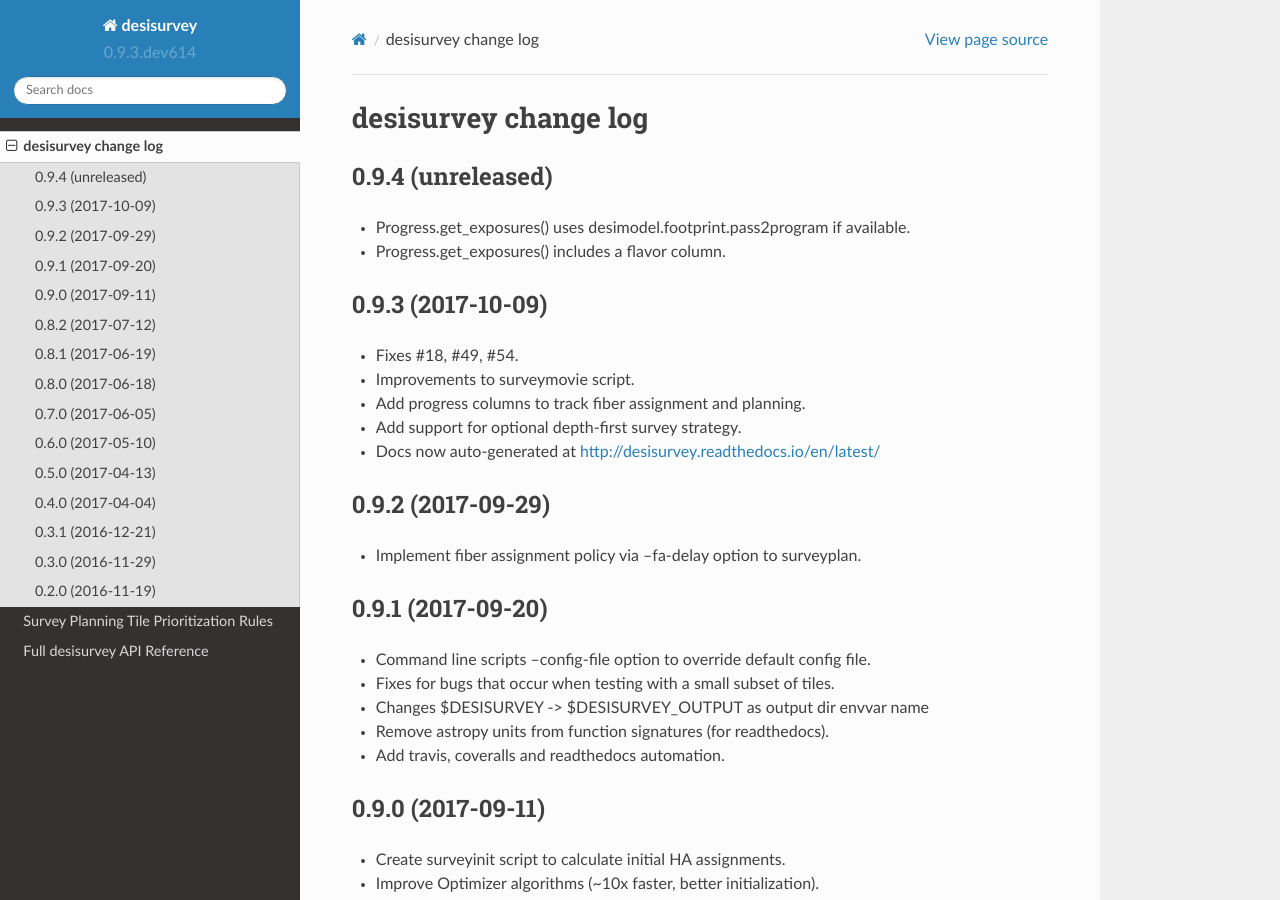
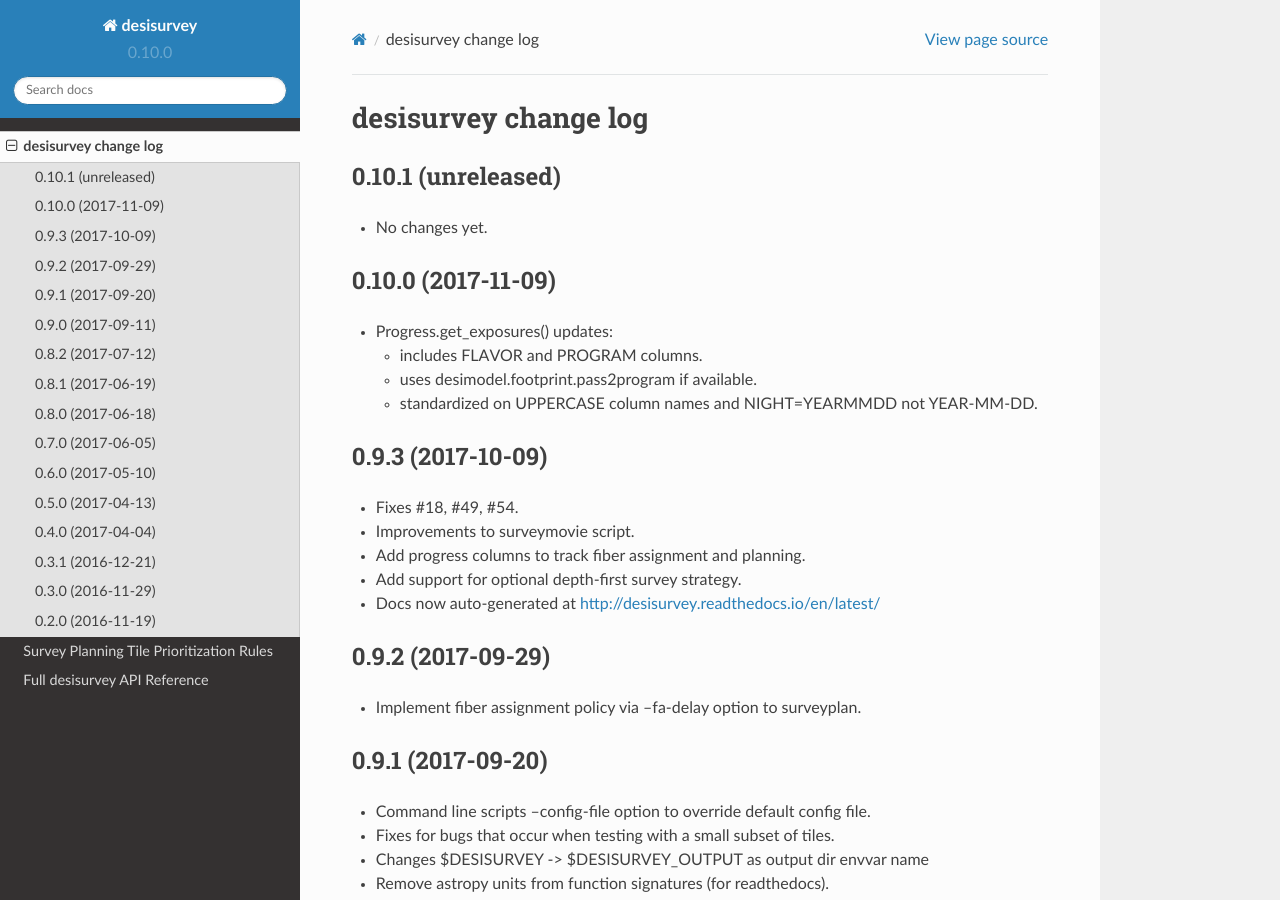
Before and after one commit to desihub/desisurvey, a Sphinx documentation site: the page built from doc/changes.rst, in a window 1280 px wide and 900 px high. Built offline with Sphinx 7.4.7 and the Read the Docs theme 2.0.0, drawn with Linux system fonts in a browser that asks for light colours.

Commit message:
update release notes and version for desisurvey/0.10.0

```diff
--- a/doc/changes.rst
+++ b/doc/changes.rst
@@ -2,11 +2,19 @@
 desisurvey change log
 =====================
 
-0.9.4 (unreleased)
-------------------
+0.10.1 (unreleased)
+-------------------
 
-* Progress.get_exposures() uses desimodel.footprint.pass2program if available.
-* Progress.get_exposures() includes a flavor column.
+* No changes yet.
+
+0.10.0 (2017-11-09)
+-------------------
+
+* Progress.get_exposures() updates:
+
+  * includes FLAVOR and PROGRAM columns.
+  * uses desimodel.footprint.pass2program if available.
+  * standardized on UPPERCASE column names and NIGHT=YEARMMDD not YEAR-MM-DD.
 
 0.9.3 (2017-10-09)
 ------------------
--- a/py/desisurvey/_version.py
+++ b/py/desisurvey/_version.py
@@ -1 +1 @@
-__version__ = '0.9.3.dev614'
+__version__ = '0.10.0'
```
